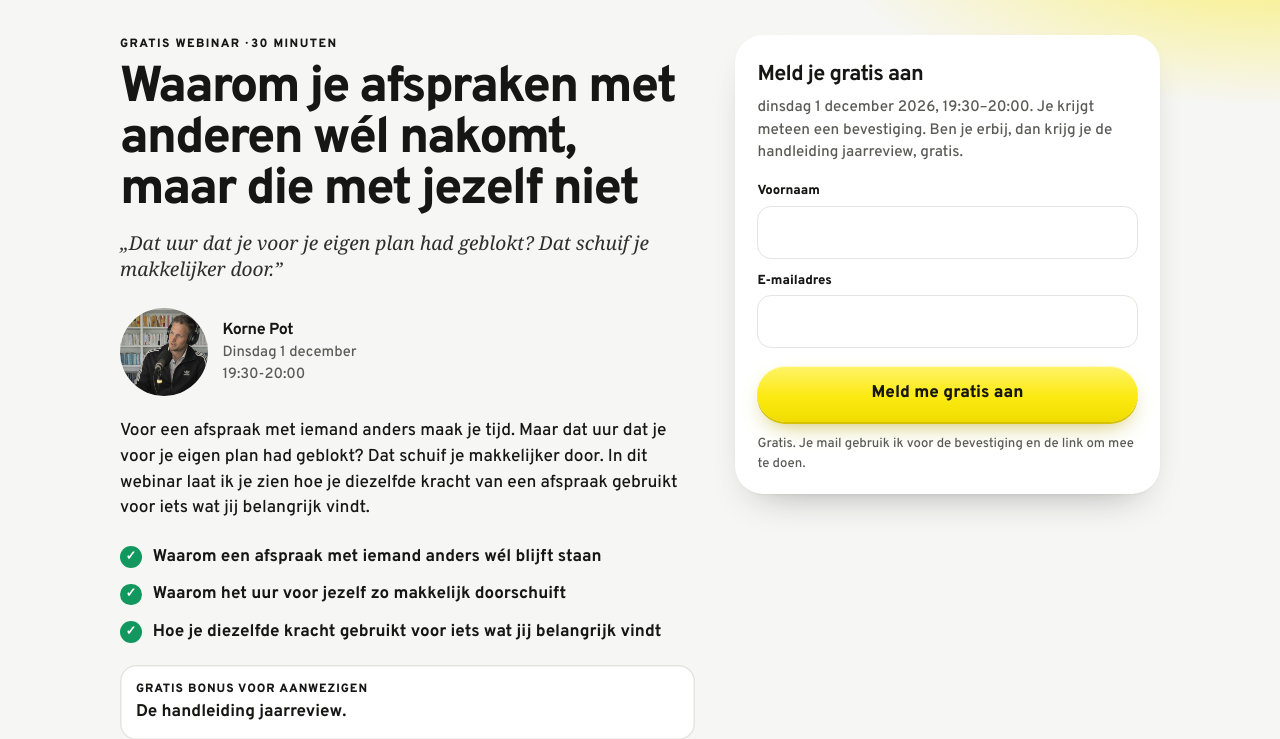
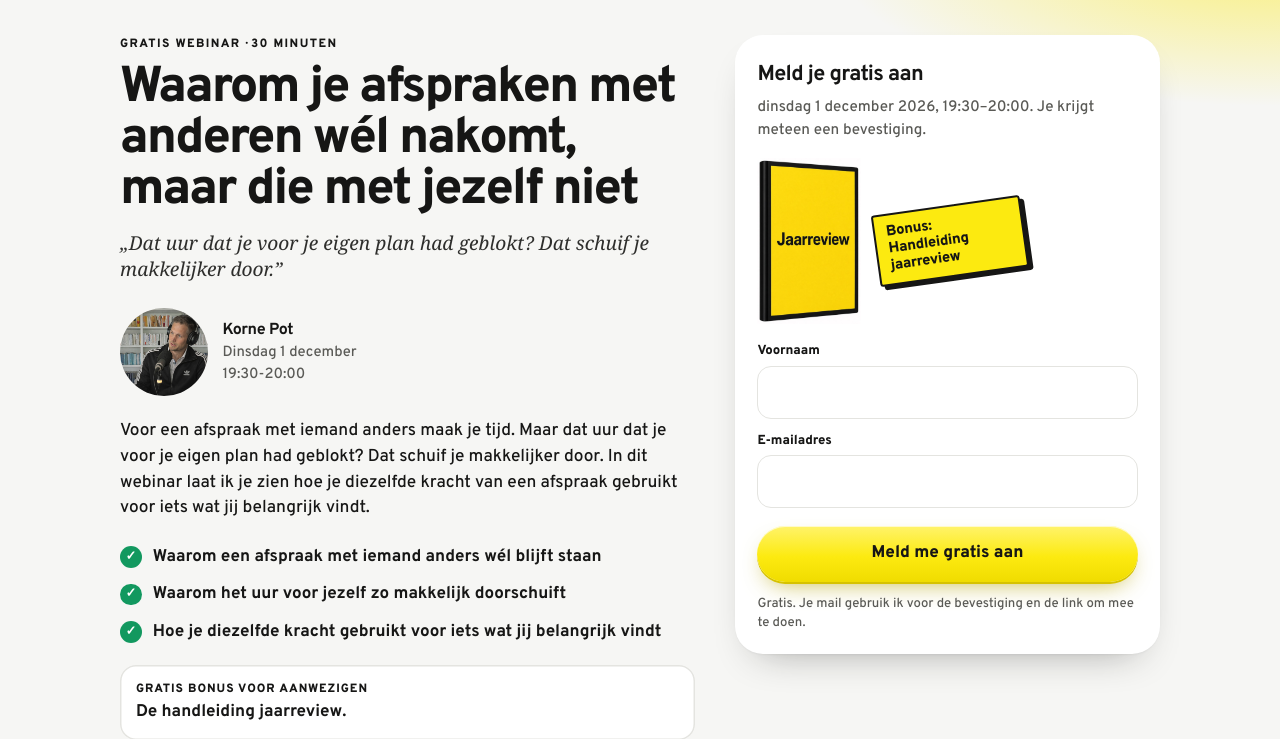
Before and after one commit to spellienschede/stopmetwilskracht-nl, a PHP site: page /webinar in a window 1280 px wide. Shown: the part 48-787 px from the top of the page. Run offline with PHP 8.4, Linux system fonts and the light colour scheme.

Commit message:
Show the year-review bonus as a sticker and booklet above the form.
Co-authored-by: Cursor <cursoragent@cursor.com>

```diff
--- a/webinar.php
+++ b/webinar.php
@@ -311,6 +311,35 @@ $eventLd = [
     .kaart h2 { margin: 0 0 .35rem; color: var(--nacht); font-size: 1.35rem; letter-spacing: -.03em; }
     .kaart .waarom { margin: 0 0 .85rem; color: var(--nacht); font-size: 1rem; }
     .kaart .sub { margin: 0 0 1rem; color: var(--zacht); font-size: .95rem; }
+    .boekje {
+      position: relative;
+      display: flex;
+      align-items: center;
+      gap: .85rem;
+      margin: .1rem 0 1.1rem;
+    }
+    .boekje img {
+      width: 104px;
+      height: auto;
+      display: block;
+      flex: 0 0 auto;
+      border-radius: 3px;
+    }
+    .sticker {
+      margin: 0;
+      max-width: 9.4rem;
+      transform: rotate(-8deg);
+      background: var(--geel);
+      color: var(--nacht);
+      font-weight: 800;
+      font-size: .92rem;
+      line-height: 1.15;
+      letter-spacing: -.02em;
+      padding: .55rem .7rem;
+      border: 2.5px solid var(--nacht);
+      border-radius: 3px;
+      box-shadow: 4px 4px 0 var(--nacht);
+    }
     label { display: block; font-size: .82rem; font-weight: 800; color: var(--nacht); margin-bottom: .3rem; }
     .veld { margin: 0 0 .75rem; }
     input[type="text"], input[type="email"] {
@@ -438,7 +467,11 @@ $eventLd = [
         <p class="sub">Geen mail ontvangen? <a href="/webinar">Meld je opnieuw aan</a> met hetzelfde adres, dan sturen we de bevestiging nog een keer.</p>
       <?php else: ?>
         <h2>Meld je gratis aan</h2>
-        <p class="sub"><?= e(WebinarService::when()) ?>. Je krijgt meteen een bevestiging. Ben je erbij, dan krijg je de handleiding jaarreview, gratis.</p>
+        <p class="sub"><?= e(WebinarService::when()) ?>. Je krijgt meteen een bevestiging.</p>
+        <div class="boekje">
+          <img src="/assets/img/jaarreview-boekje.jpg" width="681" height="1081" alt="Boekje Jaarreview">
+          <p class="sticker">Bonus: Handleiding jaarreview</p>
+        </div>
         <?php if ($error !== ''): ?>
           <p class="fout" role="alert"><?= e($error) ?></p>
         <?php endif; ?>
```
Also changed, not shown: assets/img/jaarreview-boekje.jpg (added).
